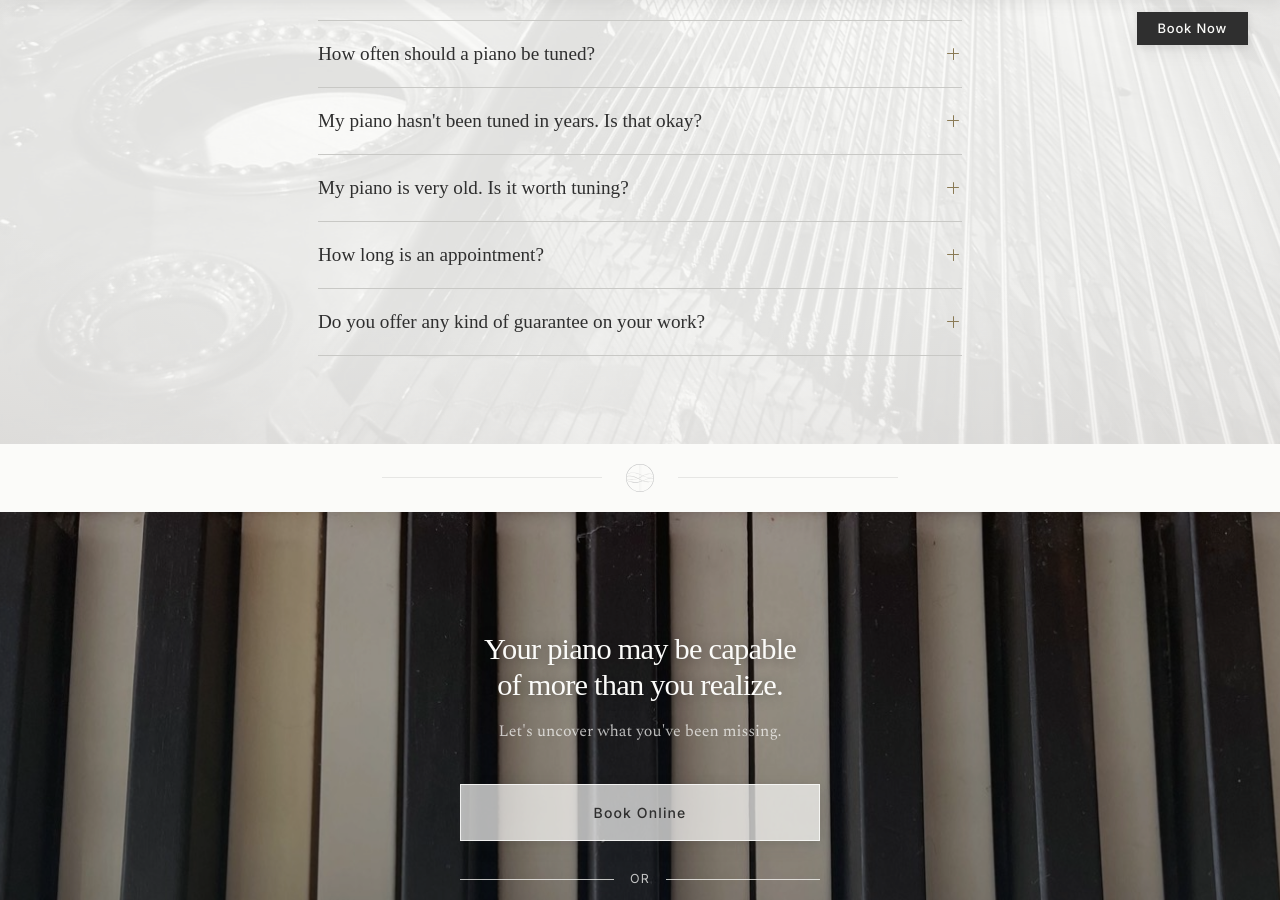
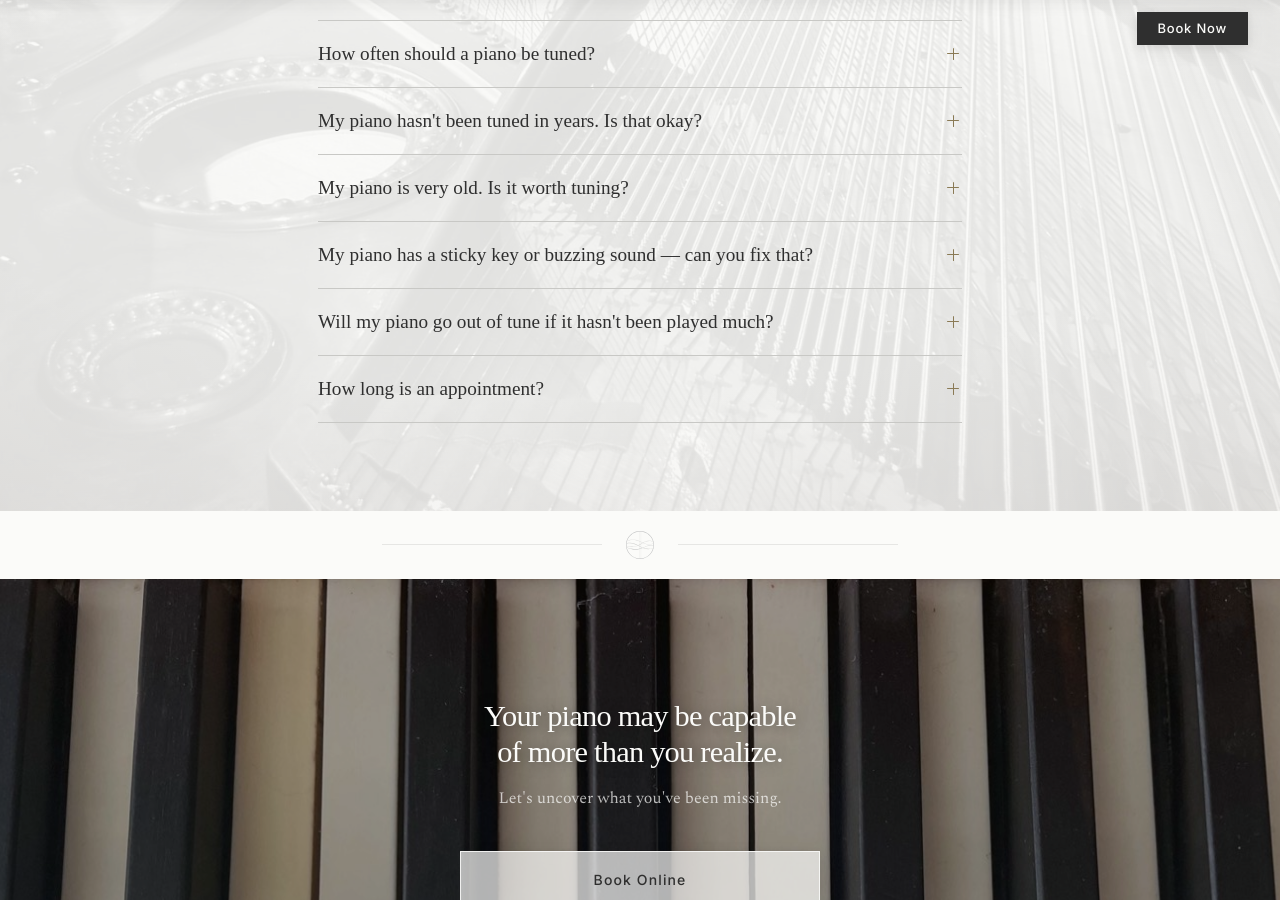
Before and after one commit to jacoblast/jacoblast.github.io, a Jekyll site: the page built from index.html, in a window 1280 px wide and 900 px high, scrolled down 3786 px. Built offline with Jekyll 4.4.1, drawn with Linux system fonts in a browser that asks for light colours; some web fonts are replaced.

Commit message:
Refine FAQ and services guarantee box
- Restore sticky key and piano-not-played FAQ questions for SEO coverage
- Remove duplicate guarantee FAQ question (now covered in services box)
- Fix duplicate JSON-LD schema entry

Co-Authored-By: Claude Sonnet 4.6 <noreply@anthropic.com>

```diff
--- a/index.html
+++ b/index.html
@@ -221,18 +221,26 @@ canonical: "https://www.wholetonepiano.com/"
       },
       {
         "@type": "Question",
+        "name": "My piano has a sticky key or buzzing sound — can you fix that?",
+        "acceptedAnswer": {
+          "@type": "Answer",
+          "text": "Often, yes. Minor issues — a sticking key, a buzzing string — I'll address on the spot as part of the visit. If it's something more involved, I'll talk you through what I'm seeing, give you a quote, and we can schedule a follow-up."
+        }
+      },
+      {
+        "@type": "Question",
+        "name": "Will my piano go out of tune if it hasn't been played much?",
+        "acceptedAnswer": {
+          "@type": "Answer",
+          "text": "It's not the playing itself that causes a piano to go out of tune, but rather changes in temperature and humidity, and the settling of the instrument over time. How much a piano is played rarely has a significant impact on its tuning stability."
+        }
+      },
+      {
+        "@type": "Question",
         "name": "How long is an appointment?",
         "acceptedAnswer": {
           "@type": "Answer",
           "text": "Between 1½ and 2 hours, typically. I like to take my time to make sure everything is just right."
-        }
-      },
-      {
-        "@type": "Question",
-        "name": "Do you offer any kind of guarantee on your work?",
-        "acceptedAnswer": {
-          "@type": "Answer",
-          "text": "Yes. If you're not satisfied with the tuning within 30 days, I'll return and make it right at no charge."
         }
       }
     ]
@@ -274,20 +282,29 @@ canonical: "https://www.wholetonepiano.com/"
         </div>
         <div class="faq-item">
           <button class="faq-trigger" aria-expanded="false">
+            <span class="faq-question">My piano has a sticky key or buzzing sound — can you fix that?</span>
+            <span class="faq-arrow" aria-hidden="true"></span>
+          </button>
+          <div class="faq-body" role="region">
+            <p>Often, yes. Minor issues — a sticking key, a buzzing string — I'll address on the spot as part of the visit. If it's something more involved, I'll talk you through what I'm seeing, give you a quote, and we can schedule a follow-up.</p>
+          </div>
+        </div>
+        <div class="faq-item">
+          <button class="faq-trigger" aria-expanded="false">
+            <span class="faq-question">Will my piano go out of tune if it hasn't been played much?</span>
+            <span class="faq-arrow" aria-hidden="true"></span>
+          </button>
+          <div class="faq-body" role="region">
+            <p>It's not the playing itself that causes a piano to go out of tune, but rather changes in temperature and humidity, and the settling of the instrument over time. How much a piano is played rarely has a significant impact on its tuning stability.</p>
+          </div>
+        </div>
+        <div class="faq-item">
+          <button class="faq-trigger" aria-expanded="false">
             <span class="faq-question">How long is an appointment?</span>
             <span class="faq-arrow" aria-hidden="true"></span>
           </button>
           <div class="faq-body" role="region">
             <p>Between 1½ and 2 hours, typically. I like to take my time to make sure everything is just right.</p>
-          </div>
-        </div>
-        <div class="faq-item">
-          <button class="faq-trigger" aria-expanded="false">
-            <span class="faq-question">Do you offer any kind of guarantee on your work?</span>
-            <span class="faq-arrow" aria-hidden="true"></span>
-          </button>
-          <div class="faq-body" role="region">
-            <p>Yes. If you're not satisfied with the tuning within 30 days, I'll return and make it right at no charge.</p>
           </div>
         </div>
       </div>
```
